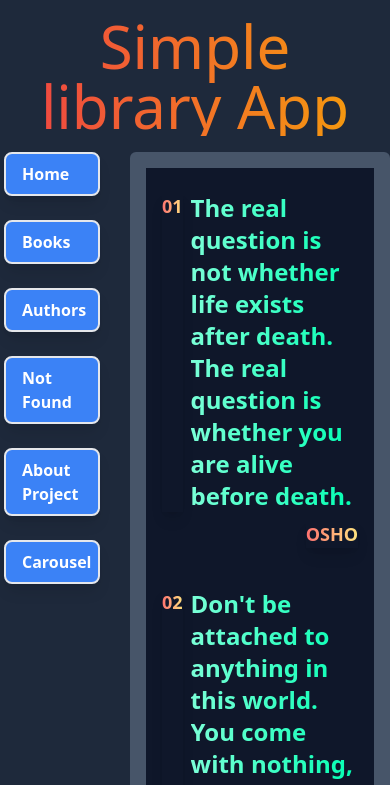
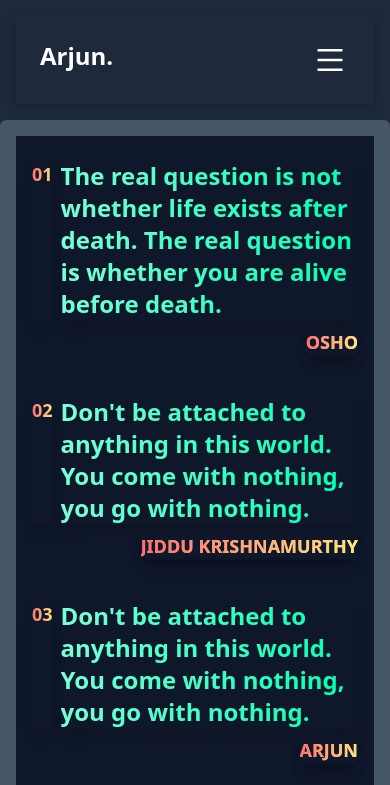
Before and after one commit to Arjun-Mavai/Book-App, a React (Vite) app: page /authors in a window 390 px wide. Shown: the top 785 px of the page. Built offline with nearby package versions, Linux system fonts and the light colour scheme; data requests are answered from the project's data file.

Commit message:
updated navigation removed header , useState Menu

```diff
--- a/package.json
+++ b/package.json
@@ -6,7 +6,6 @@
   "scripts": {
     "server": "json-server --watch db.json --port 5000",
     "minify": "terser src/js/app.jsx -c -m --output src/minified/app.min.jsx",
-
     "dev": "vite",
     "build": "vite build",
     "lint": "eslint . --ext js,jsx --report-unused-disable-directives --max-warnings 0",
@@ -19,6 +18,7 @@
     "postcss-cli": "^10.1.0",
     "react": "^18.2.0",
     "react-dom": "^18.2.0",
+    "react-icons": "^4.11.0",
     "react-player": "^2.13.0",
     "react-query": "^3.39.3",
     "react-router-dom": "^6.16.0",
--- a/src/App.jsx
+++ b/src/App.jsx
@@ -9,12 +9,12 @@ import {
 
 import Footer from "./components/Footer";
 import ErrorBoundary from "./components/ErrorBoundary";
-import Header from "./components/Header";
+// import Header from "./components/Header";
 import Sidebar from "./components/Sidebar";
 import { QueryClient, QueryClientProvider } from "react-query";
 import Book from "./components/Book";
 import Author from "./components/Author";
-import { Slider } from "antd"; // i actually used it as my component name this one got rendered here from antd
+// import { Slider } from "antd"; // i actually used it as my component name this one got rendered here from antd
 import ImageCar from "./pages/Slider";
 // import "./styles/main.css";
 
@@ -29,13 +29,11 @@ const Layout = () => {
   return (
     <div className="main h-screen grid grid-cols-3 grid-rows-[auto , 1fr , auto] bg-slate-800 text-white h-full">
       <div className="header  p-4 col-span-3">
-        <Header className="" />
-      </div>
-      <div className="menuContainer flex h-full  ">
         <Sidebar />
       </div>
-      <div className="container bg-slate-600 p-4 col-span-2 row-span-2 rounded-md">
-        <div className="contentContainer  col-span-[2/4]">
+      {/* <div className="menuContainer flex h-full  "></div>  earlier it is for sidebar above one for header*/}
+      <div className="container bg-slate-600 p-4 col-span-3 row-span-2 rounded-md">
+        <div className="contentContainer  col-span-[1/3]">
           <ErrorBoundary>
             <Suspense fallback={<div>Loading...</div>}>
               <Outlet />
--- a/src/components/Header.jsx
+++ b/src/components/Header.jsx
@@ -1,11 +1,11 @@
-const Header = () => {
-  return (
-    <header>
-      <h1 className=" h-fit text-center text-6xl bg-gradient-to-r from-red-500   to-amber-500 bg-clip-text text-transparent transform hover:scale-110   ">
-        Simple library App
-      </h1>
-    </header>
-  );
-};
+// const Header = () => {
+//   return (
+//     <header>
+//       <h1 className=" h-fit text-center text-6xl bg-gradient-to-r from-red-500   to-amber-500 bg-clip-text text-transparent transform hover:scale-110   ">
+//         Simple library App
+//       </h1>
+//     </header>
+//   );
+// };
 
-export default Header;
+// export default Header;
--- a/src/components/Sidebar.jsx
+++ b/src/components/Sidebar.jsx
@@ -1,8 +1,18 @@
+import { useState } from "react";
 import { Link } from "react-router-dom";
+import { AiOutlineMenu } from "react-icons/ai";
+import "../styles/main.css";
 
 const Sidebar = () => {
+  const [menu, setMenu] = useState(false);
+
+  const handleChange = () => {
+    setMenu(!menu);
+  };
+
   return (
-    <aside>
+    <div className=" ">
+      <div className="container flex flex-row justify-between p-5 md:px-32  shadow-[0_3px_10px_rgb(0,0,0,0.2)]">
         {/* <ul>
           <li className="flex flex-col gap-5 h-screen sm:flex-col md:flex-col">
             <Link
@@ -38,7 +48,11 @@ const Sidebar = () => {
           </li>
         </ul> */}
 
-      <nav className="flex flex-col gap-6 h-full sm:flex-col md:flex-col ">
+        <div className="title font-semibold text-2xl p-1 cursor-pointer ">
+          Arjun.
+        </div>
+
+        <nav className="hidden  md:flex gap-5 font-medium p-1 cursor-pointer ">
           {[
             ["Home", "/"],
             ["Books", "/books"],
@@ -49,18 +63,42 @@ const Sidebar = () => {
           ].map(([title, url], id) => (
             // earlier i was using id in ([title ,url, id,])
             <div className="link " key={id}>
-            <Link
-              key={id}
-              to={url}
-              className=" w-24  sm:px-2 md:px-2
-               flex flex-grow-0    bg-blue-500 hover:bg-blue-600 hover:text-black border-2 py-2 px-4 h-fit rounded-lg shadow-lg ml-1 font-bold "
-            >
+              <Link key={id} to={url} className="   ">
                 {title}
               </Link>
             </div>
           ))}
         </nav>
-    </aside>
+        <div className="flex md:hidden " onClick={handleChange}>
+          <div className="p-2">
+            <AiOutlineMenu size={32} />
+          </div>
+          <div
+            className={`mobileMenu ${
+              menu ? "translate-x-0" : " -translate-x-full"
+            } md:hidden flex flex-col absolute bg-slate-900 left-0 top-20 font-medium text-2xl text-center pt-8 pb-4 gap-8 w-full h-fit transition-transform duration-300`}
+          >
+            <nav className="  md:flex gap-5 font-medium p-1 cursor-pointer ">
+              {[
+                ["Home", "/"],
+                ["Books", "/books"],
+                ["Authors", "/authors"],
+                ["Not Found", "*"], // updated from reports to "*" to take all paths
+                ["About Project", "/projects"],
+                ["Carousel", "/slide"],
+              ].map(([title, url], id) => (
+                // earlier i was using id in ([title ,url, id,])
+                <div className="link " key={id}>
+                  <Link key={id} to={url} className="   ">
+                    {title}
+                  </Link>
+                </div>
+              ))}
+            </nav>
+          </div>
+        </div>
+      </div>
+    </div>
   );
 };
 
--- a/src/pages/Slider.jsx
+++ b/src/pages/Slider.jsx
@@ -52,7 +52,7 @@ const ImageCar = () => {
         {/* Conditionally render image if hover is not null */}
         {hover !== null && (
           <img
-            className="w-full h-auto top-10 sm: md:top-0 absolute bottom-[250px] right-1 rounded-lg max-w-[320px] lg:max-w-[420] overflow-hidden mt-4 flex items-center justify-center"
+            className="w-full h-auto top-[200px] sm: md:top-0 absolute bottom-[250px] right-1 rounded-lg max-w-[320px] lg:max-w-[420] overflow-hidden mt-4 flex items-center justify-center"
             src={items[hover].quote}
             alt=""
           />
--- a/src/styles/main.css
+++ b/src/styles/main.css
@@ -25,3 +25,7 @@ p{
       font-size: 16px;
     }
   }
+
+  Link{
+    @apply hover:text-green-600 transition-all cursor-pointer duration-300
+  }
```
Also changed, not shown: 1 other file (tests, documents, lock files or other folders). Lines whose indentation alone changed are shown as unchanged.
